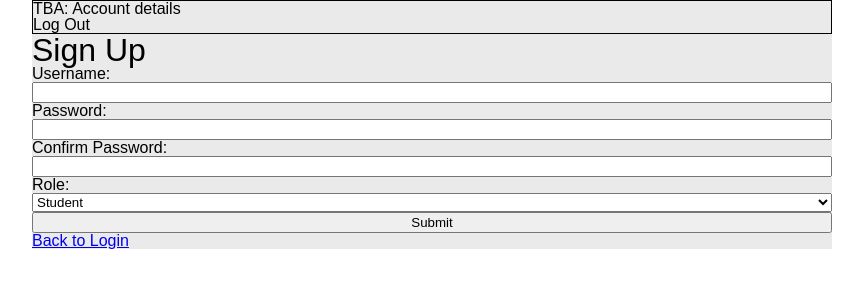
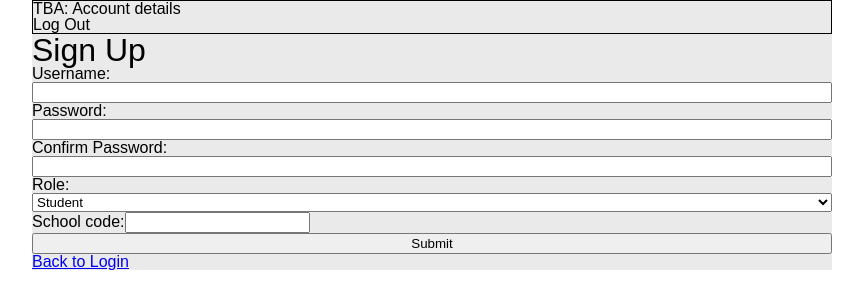
Before and after one commit to JakeBrowning90/volunteer-project-fe-1, a React (Vite) app: page /signup in a window 1280 px wide. Shown: the top 308 px of the page, without its empty margins (208-1071 px from the left). Built offline with nearby package versions, Linux system fonts and the light colour scheme; no server answers.

Commit message:
Add school code input to signup form

```diff
--- a/src/components/SignupScreen.jsx
+++ b/src/components/SignupScreen.jsx
@@ -14,6 +14,8 @@ function SignupScreen(
   const [password, setPassword] = useState("");
   const [confirmPassword, setConfirmPassword] = useState("");
   const [role, setRole] = useState("student");
+  const [schoolCode, setSchoolCode] = useState("");
+
   const [invalidSignup, setInvalidSignup] = useState(false);
 
   // Functions
@@ -33,8 +35,16 @@ function SignupScreen(
     setRole(e.target.value);
   }
 
+  function handleSchoolCode(e) {
+    setSchoolCode(e.target.value);
+  }
+
   async function submitSignup(e) {
     e.preventDefault();
+    console.log(username, password, confirmPassword, role, schoolCode);
+    if (role !== "student") {
+      setSchoolCode("");
+    }
     const response = await fetch(apiSource + "user", {
       method: "POST",
       mode: "cors",
@@ -46,11 +56,13 @@ function SignupScreen(
         password: password,
         confirmPassword: confirmPassword,
         role: role,
+        schoolCode: schoolCode,
       }),
     });
     const signupResponse = await response.json();
     if (Array.isArray(signupResponse.errors)) {
       setInvalidSignup(true);
+      console.log(signupResponse.errors);
     } else {
       setInvalidSignup(false);
       // Redirect to login
@@ -93,6 +105,18 @@ function SignupScreen(
           <option value="school_admin">School Admin</option>
           <option value="org_admin">NPO Admin</option>
         </select>
+        {role == "student" && (
+          <div>
+            <label htmlFor="schoolCodeInput">School code:</label>
+            <input
+              type="text"
+              name=""
+              id="schoolCodeInput"
+              value={schoolCode}
+              onChange={handleSchoolCode}
+            ></input>
+          </div>
+        )}
         <button>Submit</button>
       </form>
       <Link to="/login">Back to Login</Link>
```
